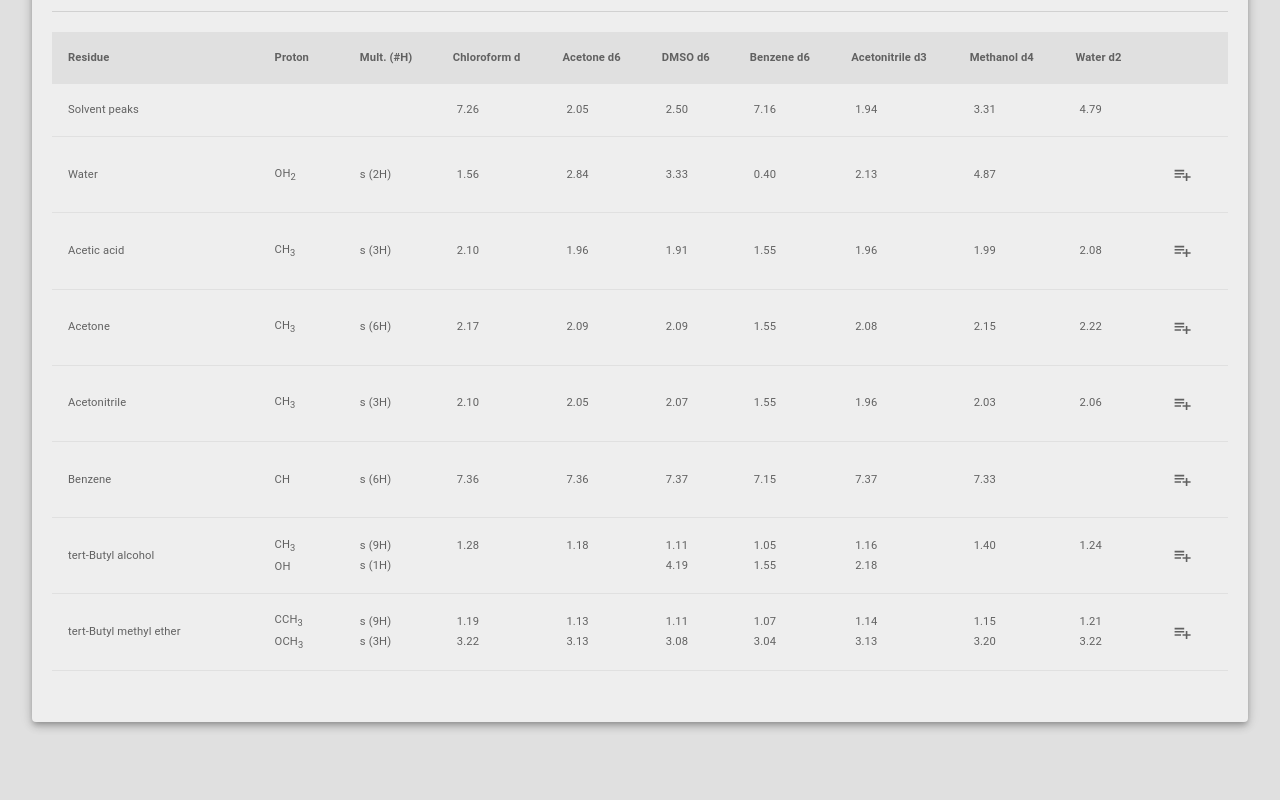
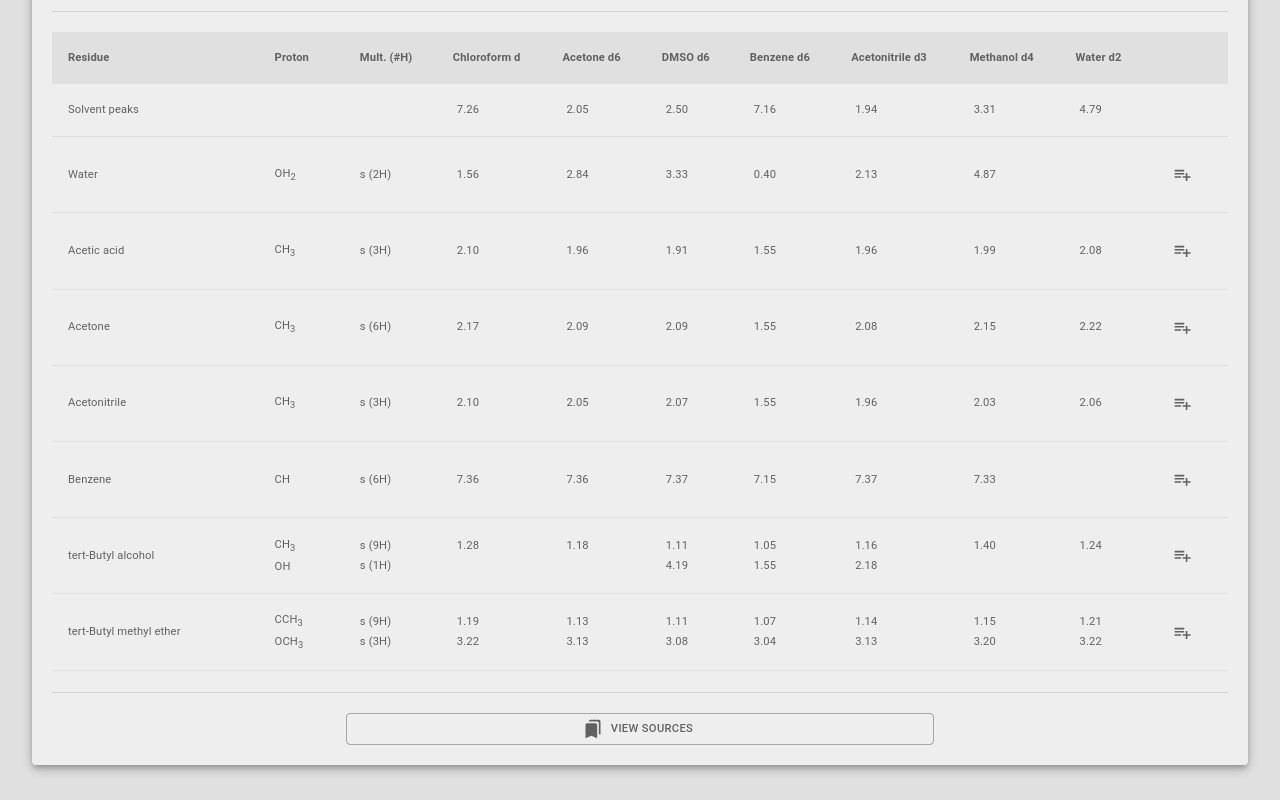
Before and after one commit to Noldyman/chemprove-old, a React (Create React App) app: page / in a window 1280 px wide. Shown: the part 855-1655 px from the top of the page. Before the commit the page ends 1612 px from the top, so only its background shows below. Built offline with nearby package versions, Linux system fonts and the light colour scheme.

Commit message:
added sources dialog to common nmr residue table

```diff
--- a/src/components/nmr/CommonResidues.tsx
+++ b/src/components/nmr/CommonResidues.tsx
@@ -1,5 +1,6 @@
 import React, { useState } from 'react'
-import { makeStyles, Typography, Divider } from '@material-ui/core'
+import { makeStyles, Typography, Divider, Button } from '@material-ui/core'
+import { Bookmarks } from '@material-ui/icons'
 import { ContentBox } from '../common/ContentBox'
 import { CommonResiduesTable } from './CommonResiduesTable'
 import {
@@ -8,6 +9,7 @@ import {
 } from '../../data/H_NMR_RESIDUES'
 import { CommonResidueFilters } from './CommonResidueFilters'
 import _ from 'lodash'
+import { SourcesDialog } from './SourcesDialog'
 
 const useStyles = makeStyles({
   root: {
@@ -15,6 +17,13 @@ const useStyles = makeStyles({
   },
   table: {
     margin: '20px auto 20px auto',
+  },
+  divider: {
+    margin: '10px auto 10px auto',
+  },
+  sources: {
+    margin: 'auto',
+    width: '50%',
   },
 })
 
@@ -52,6 +61,7 @@ const CommonResidues: React.FC<CommonResiduesProps> = ({ onAddResidue }) => {
     deviation: '',
     multiplicity: '',
   })
+  const [sourceDialogIsOpen, setSourceDialogIsOpen] = useState(false)
 
   const handleChangeFilters = (
     event: React.ChangeEvent<HTMLTextAreaElement | HTMLInputElement>
@@ -61,7 +71,7 @@ const CommonResidues: React.FC<CommonResiduesProps> = ({ onAddResidue }) => {
         return {
           ...prevValue,
           chemShift: event.target.value,
-          deviation: '0.02',
+          deviation: '0.05',
         }
       })
     }
@@ -226,8 +236,24 @@ const CommonResidues: React.FC<CommonResiduesProps> = ({ onAddResidue }) => {
             filteredData={filterData()}
             filters={filters}
           />
+          <Divider className={classes.divider} />
+        </div>
+        <div className={classes.sources}>
+          <Button
+            fullWidth
+            variant="outlined"
+            color="secondary"
+            startIcon={<Bookmarks />}
+            onClick={() => setSourceDialogIsOpen(true)}
+          >
+            View sources
+          </Button>
         </div>
       </ContentBox>
+      <SourcesDialog
+        open={sourceDialogIsOpen}
+        onClose={() => setSourceDialogIsOpen(false)}
+      />
     </div>
   )
 }
--- /dev/null
+++ b/src/components/nmr/SourcesDialog.tsx
@@ -0,0 +1,73 @@
+import React from 'react'
+import {
+  makeStyles,
+  Dialog,
+  DialogActions,
+  Typography,
+  Divider,
+  List,
+  ListItem,
+  ListItemIcon,
+  ListItemText,
+  Button,
+} from '@material-ui/core'
+import { KeyboardArrowRight } from '@material-ui/icons'
+import { sources } from '../../data/H_NMR_RESIDUES'
+
+const useStyles = makeStyles({
+  content: {
+    padding: '10px',
+  },
+  title: {
+    marginBottom: '10px',
+  },
+  divider: {
+    margin: '10px auto 10px auto',
+  },
+})
+
+interface SourcesDialogProps {
+  open: boolean
+  onClose: () => void
+}
+
+const SourcesDialog: React.FC<SourcesDialogProps> = ({ open, onClose }) => {
+  const classes = useStyles()
+
+  return (
+    <Dialog open={open} onClose={onClose} fullWidth>
+      <div className={classes.content}>
+        <Typography className={classes.title} variant="h5" align="center">
+          Sources
+        </Typography>
+        <Typography align="center">
+          The data in this table was obtained from the following sources.
+        </Typography>
+        <Divider className={classes.divider} />
+        <List>
+          {sources.map((s) => (
+            <ListItem button onClick={() => window.open(s.url, '_blank')}>
+              <ListItemIcon>
+                <KeyboardArrowRight />
+              </ListItemIcon>
+              <ListItemText
+                primary={s.label}
+                secondary={
+                  s.dateAccessed ? `Last accessed on ${s.dateAccessed}` : null
+                }
+              />
+            </ListItem>
+          ))}
+        </List>
+        <Divider className={classes.divider} />
+        <DialogActions style={{ padding: '0px' }}>
+          <Button variant="outlined" color="secondary" onClick={onClose}>
+            Go back
+          </Button>
+        </DialogActions>
+      </div>
+    </Dialog>
+  )
+}
+
+export { SourcesDialog }
--- a/src/data/H_NMR_RESIDUES.tsx
+++ b/src/data/H_NMR_RESIDUES.tsx
@@ -25,6 +25,12 @@ export interface ICommonResidue {
   signals: ISignalObj[]
 }
 
+export interface ISource {
+  label: string
+  url: string
+  dateAccessed?: string
+}
+
 // {
 //   id: uuidv4(),
 //   compound: '',
@@ -46,7 +52,12 @@ export interface ICommonResidue {
 //   ],
 // },
 
-export const sources: string[] = ['J. Org. Chem., Vol. 62, No. 21, 1997']
+export const sources: ISource[] = [
+  {
+    label: 'J. Org. Chem., Vol. 62, No. 21, 1997',
+    url: 'https://pubs.acs.org/doi/10.1021/jo971176v',
+  },
+]
 
 export const H_NMR_COMMON_RESIDUES: ICommonResidue[] = [
   {
```
